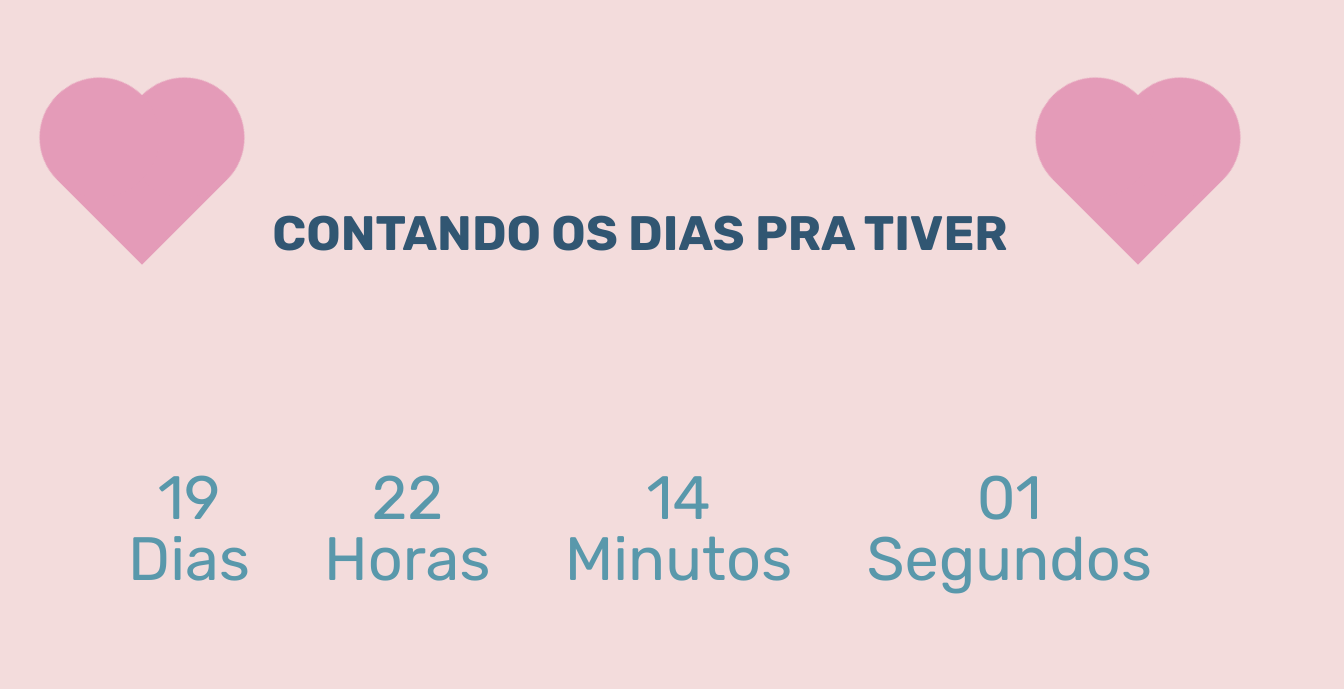
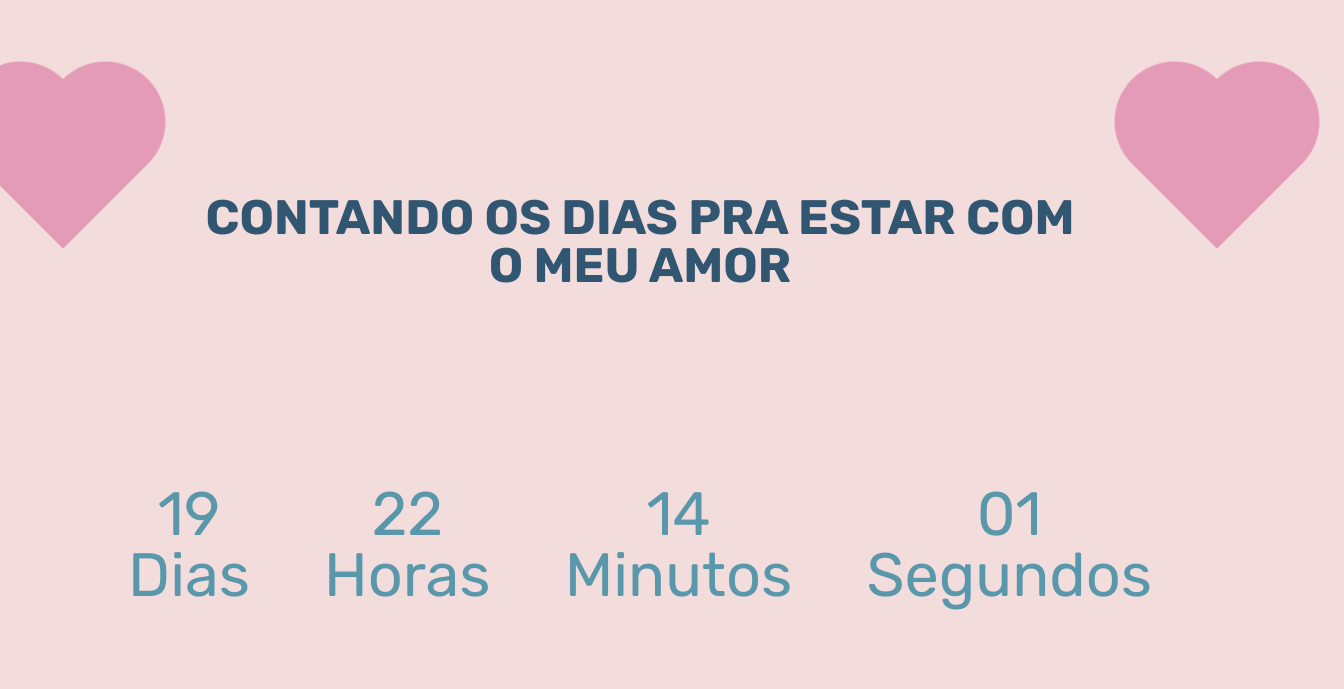
Before and after one commit to merielylima/downcount, a plain HTML site: page index.html in a window 1280 px wide. Shown: the whole page, 1344 px wide, since content can reach past the window. Drawn offline with Linux system fonts and the light colour scheme.

Commit message:
Update index.html

```diff
--- a/index.html
+++ b/index.html
@@ -15,7 +15,7 @@
     <div class="container">
         <div class='title'>
             <div class="heart"></div>
-            <h1>Contando os dias pra tiver</h1>
+            <h1>Contando os dias pra estar com o meu amor</h1>
             <div class="heart"></div>
         </div>
         <div class="countdown">
```
